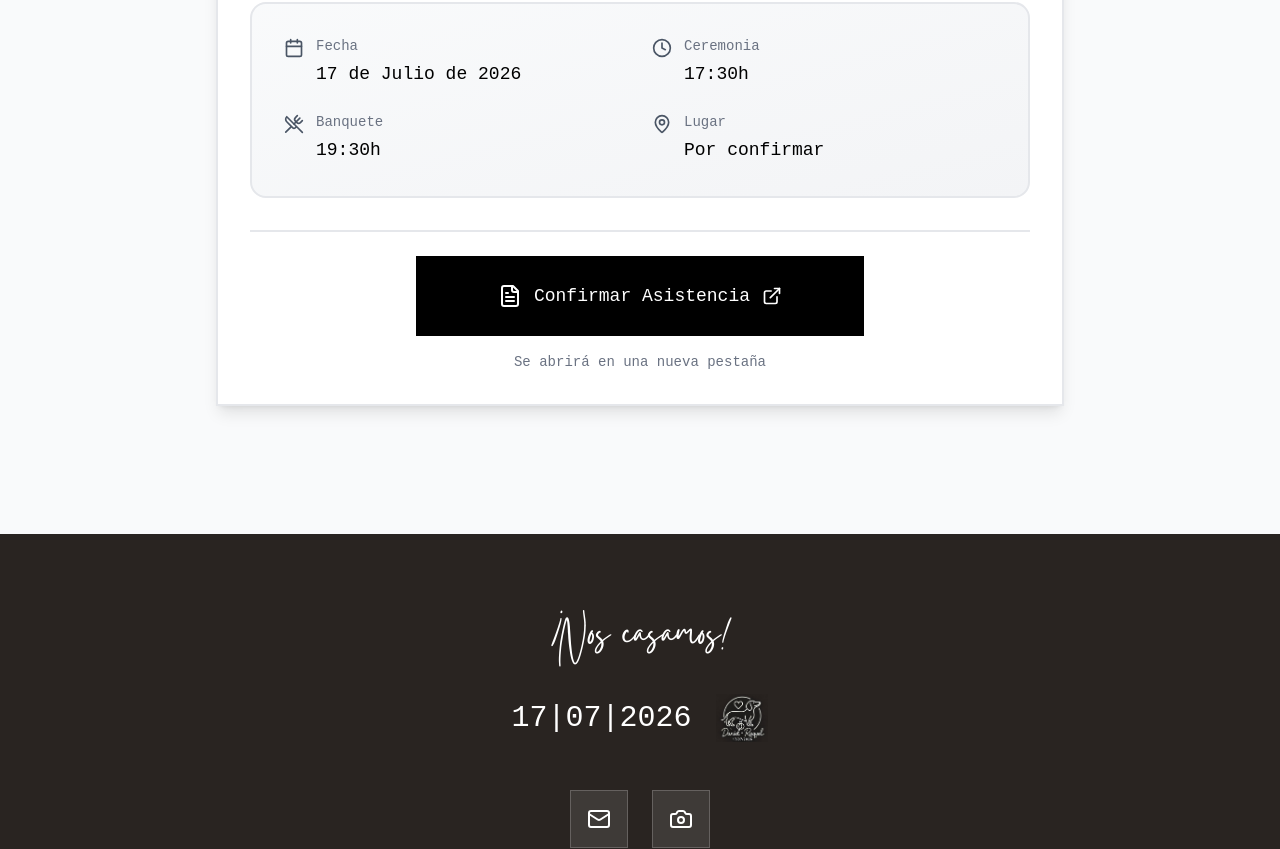
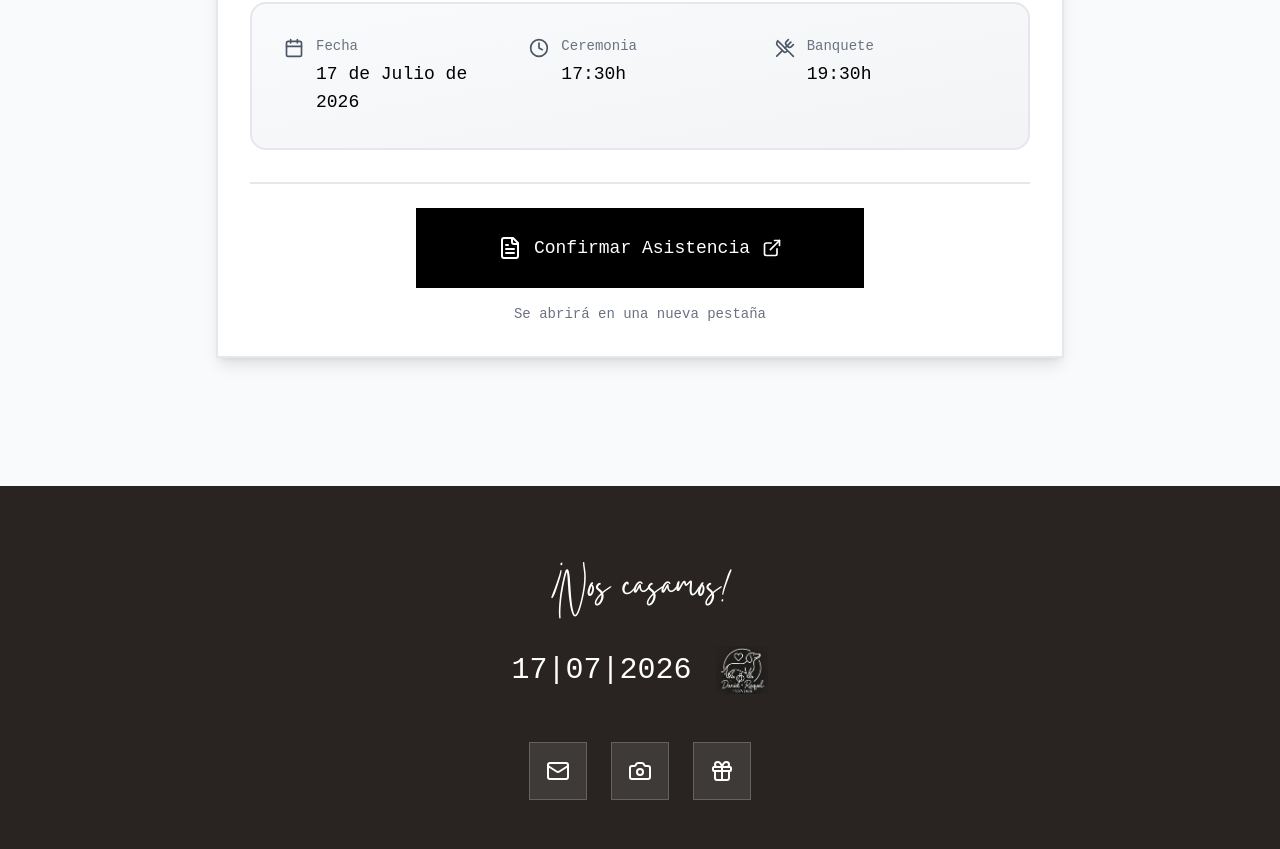
Before and after one commit to janaigutierrez/boda-modo-cata, a React (Vite) app: page / in a window 1280 px wide. Shown: the part 5800-6649 px from the top of the page. Built offline with nearby package versions, Linux system fonts and the light colour scheme.

Commit message:
google form and iban footer button

```diff
--- a/src/components/common/Footer.jsx
+++ b/src/components/common/Footer.jsx
@@ -1,8 +1,20 @@
 import { motion } from 'framer-motion'
-import { Heart, Mail, Camera } from 'lucide-react'
+import { Heart, Mail, Camera, Gift } from 'lucide-react'
+import { useState } from 'react'
 
 const Footer = ({ data }) => {
+    const [showIBAN, setShowIBAN] = useState(false)
+    const [copied, setCopied] = useState(false)
+
+    const IBAN = "ES90 0073 0100 5908 6244 6837"
+
+    const copyToClipboard = () => {
+        navigator.clipboard.writeText(IBAN.replace(/\s/g, ''))
+        setCopied(true)
+        setTimeout(() => setCopied(false), 2000)
+    }
     return (
+
         <footer className="bg-[#292421] text-white py-20">
             <div className="max-w-4xl mx-auto px-6 text-center">
                 <motion.div
@@ -29,7 +41,7 @@ const Footer = ({ data }) => {
                     </div>
 
                     {/* Social Links */}
-                    <div className="flex justify-center space-x-6 mb-12">
+                    <div className="flex justify-center space-x-6 mb-12 relative">
                         <motion.a
                             href={`mailto:${data?.contact.email || 'bodaenmodocata@gmail.com'}`}
                             whileHover={{ scale: 1.1, y: -2 }}
@@ -38,6 +50,7 @@ const Footer = ({ data }) => {
                         >
                             <Mail className="w-6 h-6" />
                         </motion.a>
+
                         <motion.a
                             href={data?.contact.photoAlbum || "https://photos.app.goo.gl/ENLACE_DEL_ALBUM"}
                             target="_blank"
@@ -48,6 +61,54 @@ const Footer = ({ data }) => {
                         >
                             <Camera className="w-6 h-6" />
                         </motion.a>
+
+                        {/* Botó Regalo amb popup */}
+                        <div className="relative">
+                            <motion.button
+                                onClick={() => setShowIBAN(!showIBAN)}
+                                whileHover={{ scale: 1.1, y: -2 }}
+                                className="bg-white/10 p-4 border border-white/20 hover:bg-white hover:text-black transition-all"
+                                aria-label="Ver número de cuenta"
+                            >
+                                <Gift className="w-6 h-6" />
+                            </motion.button>
+
+                            {/* Popup del IBAN */}
+                            {showIBAN && (
+                                <motion.div
+                                    initial={{ opacity: 0, y: -10 }}
+                                    animate={{ opacity: 1, y: 0 }}
+                                    className="absolute bottom-full mb-4 left-1/2 transform -translate-x-1/2 bg-white text-black p-6  shadow-2xl border-2 border-gray-200 min-w-[320px] z-50"
+                                >
+                                    {/* Fletxa que apunta al botó */}
+                                    <div className="absolute top-full left-1/2 transform -translate-x-1/2 -mt-2">
+                                        <div className="w-4 h-4 bg-white border-b-2 border-r-2 border-gray-200 rotate-45"></div>
+                                    </div>
+
+                                    <p className="text-sm text-gray-600 mb-2 font-medium">
+                                        Número de cuenta
+                                    </p>
+                                    <p className="text-md font-mono font-bold text-black mb-4 select-all">
+                                        {IBAN}
+                                    </p>
+
+                                    <div className="flex space-x-2">
+                                        <button
+                                            onClick={copyToClipboard}
+                                            className="flex-1 bg-black text-white px-4 py-2  hover:bg-gray-800 transition-colors text-sm font-medium"
+                                        >
+                                            {copied ? '✓ Copiado!' : 'Copiar'}
+                                        </button>
+                                        <button
+                                            onClick={() => setShowIBAN(false)}
+                                            className="px-4 py-2 border-2 border-gray-200 hover:bg-gray-100 transition-colors text-sm font-medium"
+                                        >
+                                            Cerrar
+                                        </button>
+                                    </div>
+                                </motion.div>
+                            )}
+                        </div>
                     </div>
 
                     {/* Hashtag */}
--- a/src/components/sections/RSVP.jsx
+++ b/src/components/sections/RSVP.jsx
@@ -1,6 +1,6 @@
 import { motion } from 'framer-motion'
 import { useInView } from 'react-intersection-observer'
-import { Heart, ExternalLink, Mail, CheckCircle, Calendar, Clock, UtensilsCrossed, MapPin, FileText } from 'lucide-react'
+import { Heart, ExternalLink, Calendar, Clock, UtensilsCrossed, MapPin, FileText, Gift } from 'lucide-react'
 import Button from '../ui/Button'
 import Card from '../ui/Card'
 
@@ -49,7 +49,7 @@ const RSVP = ({ data }) => {
 
                             {/* INFO DETALLES DE LA BODA */}
                             <div className="bg-gradient-to-br from-gray-50 to-gray-100 border-2 border-gray-200 rounded-2xl p-8">
-                                <div className="grid md:grid-cols-2 gap-6 text-left">
+                                <div className="grid grid-cols-1 md:grid-cols-3 gap-6">
                                     <div className="flex items-start space-x-3">
                                         <Calendar className="w-5 h-5 text-gray-600 flex-shrink-0 mt-0.5" />
                                         <div>
@@ -71,13 +71,7 @@ const RSVP = ({ data }) => {
                                             <p className="text-lg font-medium text-black">19:30h</p>
                                         </div>
                                     </div>
-                                    <div className="flex items-start space-x-3">
-                                        <MapPin className="w-5 h-5 text-gray-600 flex-shrink-0 mt-0.5" />
-                                        <div>
-                                            <p className="text-sm text-gray-500 mb-1">Lugar</p>
-                                            <p className="text-lg font-medium text-black">Por confirmar</p>
-                                        </div>
-                                    </div>
+
                                 </div>
                             </div>
 
```
